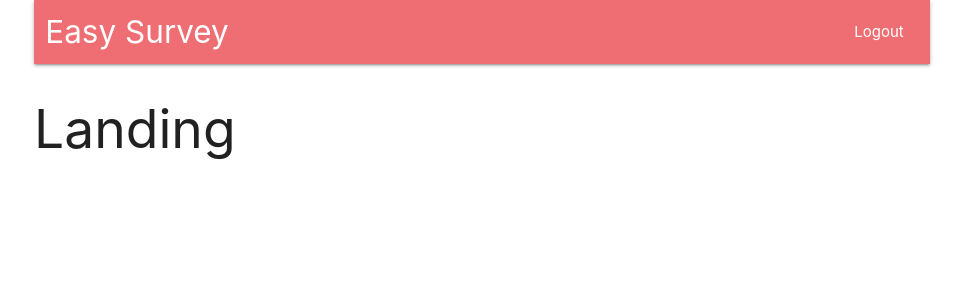
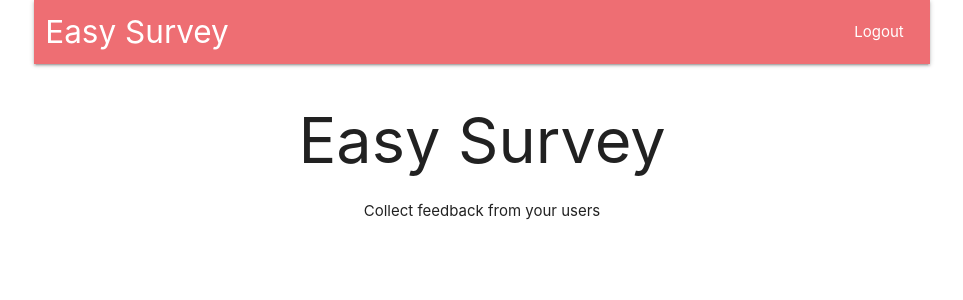
Before and after one commit to saadmanfarhad/easy-survey, a React (Create React App) app in the folder client/: page / in a window 1280 px wide. Shown: the top 300 px of the page, without its empty margins (158-1121 px from the left). Built offline with nearby package versions, Linux system fonts and the light colour scheme; no server answers.

Commit message:
Implemented conditional rerouting on Logo click

```diff
--- a/client/src/components/App.js
+++ b/client/src/components/App.js
@@ -4,7 +4,7 @@ import { useDispatch } from 'react-redux';
 import * as actions from '../actions';
 
 import Header from './Header';
-const Landing = () => <h2>Landing</h2>;
+import Landing from './Landing';
 const Dashboard = () => <h2>Dashboard</h2>;
 const SurveyNew = () => <h2>SurveyNew</h2>;
 
--- a/client/src/components/Header.js
+++ b/client/src/components/Header.js
@@ -1,5 +1,6 @@
 import React, { Component } from 'react';
 import { useSelector, connect } from 'react-redux';
+import { Link } from 'react-router-dom';
 
 // class Header extends Component {
 const Header = () => {
@@ -28,7 +29,7 @@ const Header = () => {
           </li>
         );
     }
-  }
+  };
 
   // render() {
   // console.log(this.props);
@@ -36,9 +37,9 @@ const Header = () => {
     <nav>
       <div className="row nav-wrapper">
         <div className="col s12">
-            <a href="/" className="brand-logo">
+          <Link to={auth ? `/surveys` : `/`} className="brand-logo">
             Easy Survey
-            </a>
+          </Link>
           <ul id="nav-mobile" className="right hide-on-med-and-down">
             {renderContent()}
           </ul>
@@ -47,7 +48,7 @@ const Header = () => {
     </nav>
   );
   // }
-}
+};
 
 // function mapStateToProps({ auth }) {
 //   return { auth };
--- /dev/null
+++ b/client/src/components/Landing.js
@@ -0,0 +1,12 @@
+import React from 'react';
+
+const Landing = () => {
+  return (
+    <div style={{textAlign: 'center'}}>
+      <h1>Easy Survey</h1>
+      Collect feedback from your users
+    </div>
+  );
+};
+
+export default Landing;
```
Lines whose indentation alone changed are shown as unchanged.
